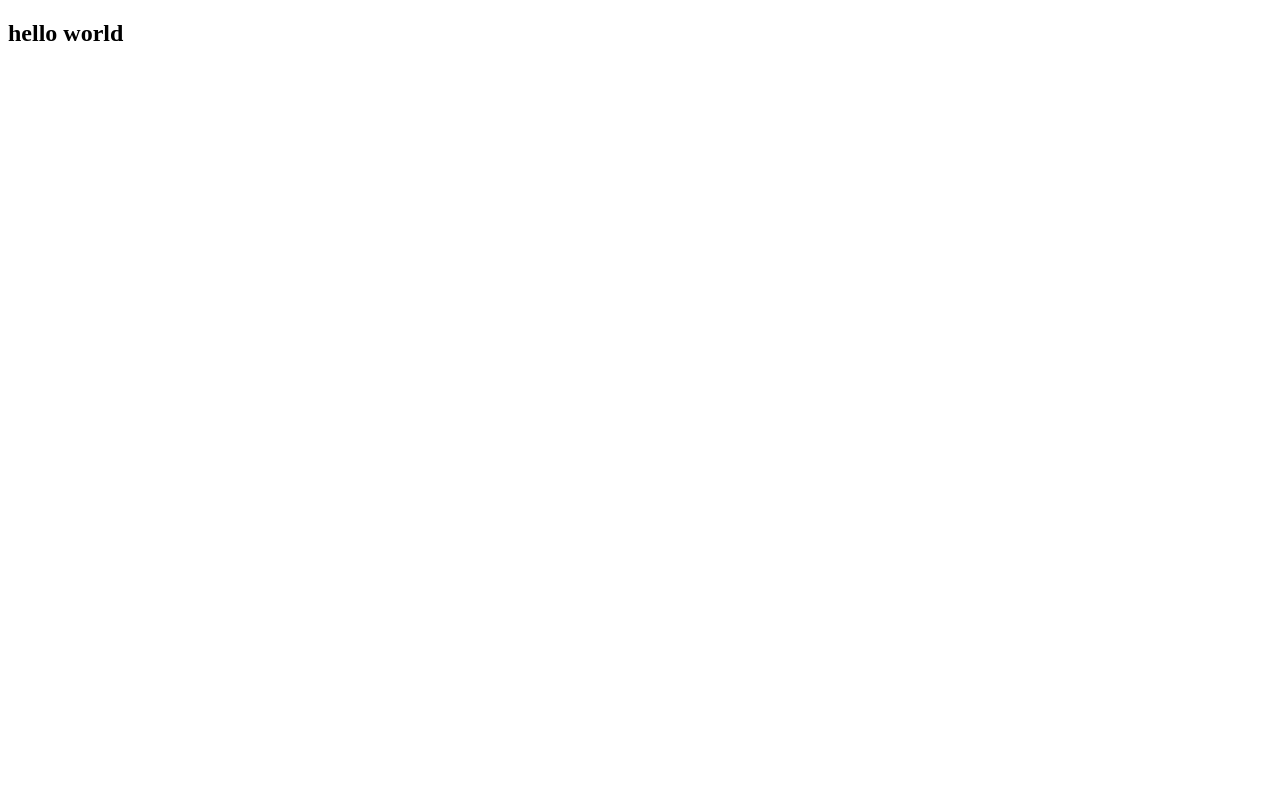
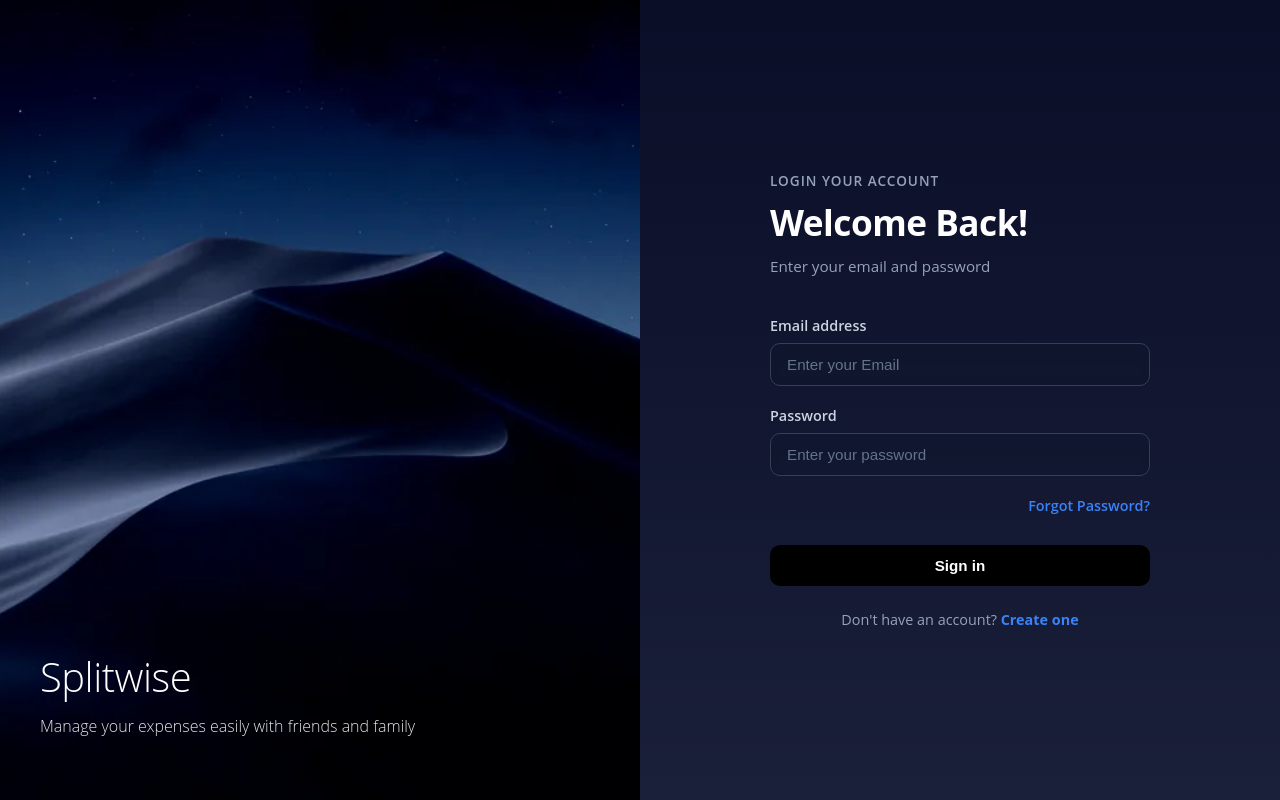
Before and after one commit to abhishekodiya01/Splitwise-App, a plain HTML site: page login.html in a window 1280 px wide. Drawn offline with Linux system fonts and the light colour scheme.

Commit message:
login Done

```diff
--- a/login.html
+++ b/login.html
@@ -3,11 +3,55 @@
 <head>
     <meta charset="UTF-8">
     <meta name="viewport" content="width=device-width, initial-scale=1.0">
-    <title>splitwise App</title>
+    <title>Splitwise — Login</title>
+    <link rel="stylesheet" href="style.css">
+    <link rel="preconnect" href="https://fonts.googleapis.com">
+    <link rel="preconnect" href="https://fonts.gstatic.com" crossorigin>
+    <link href="Data/login.webp" rel="stylesheet">
 </head>
 <body>
+    <div class="login-container">
+        <!-- Left Section Image -->
+        <section class="login-left">
+            <div class="background-image">
+                <img src="Data/login.webp" alt="Background">
+            </div>
+            <div class="left-content">
+                <h2>Splitwise</h2>
+                <p>Manage your expenses easily with friends and family</p>
+            </div>
+        </section>
 
-    <h2>hello world</h2>
+        <!-- Right Section Form -->
+        <section class="login-right">
+            <div class="login-form-wrapper">
+                <div class="login-header">
+                    <p class="login-label">Login your account</p>
+                    <h1>Welcome Back!</h1>
+                    <p class="login-subtitle">Enter your email and password</p>
+                </div>
 
+                <form class="login-form" action="#" method="post">
+                    <div class="form-group">
+                        <label for="email">Email address</label>
+                        <input id="email" name="email" type="email" placeholder="Enter your Email" required>
+                    </div>
+
+                    <div class="form-group">
+                        <label for="password">Password</label>
+                        <input id="password" name="password" type="password" placeholder="Enter your password" required>
+                    </div>
+
+                    <a href="#" class="forgot-password">Forgot Password?</a>
+
+                    <button type="submit" class="btn-signin">Sign in</button>
+                </form>
+
+                <div class="signup-link">
+                    Don't have an account? <a href="#">Create one</a>
+                </div>
+            </div>
+        </section>
+    </div>
 </body>
 </html>
--- a/style.css
+++ b/style.css
@@ -0,0 +1,238 @@
+* {
+    margin: 0;
+    padding: 0;
+    box-sizing: border-box;
+}
+
+body {
+    font-family: 'Open Sans', system-ui, -apple-system, BlinkMacSystemFont, 'Segoe UI', sans-serif;
+    color: #0f172a;
+}
+
+.login-container {
+    display: flex;
+    min-height: 100vh;
+    background: linear-gradient(135deg, #0f172a 0%, #1e3a8a 100%);
+}
+
+/* LEFT SECTION */
+.login-left {
+    flex: 1;
+    position: relative;
+    display: flex;
+    flex-direction: column;
+    justify-content: flex-end;
+    padding: 60px 40px;
+    overflow: hidden;
+}
+
+.background-image {
+    position: absolute;
+    top: 0;
+    left: 0;
+    width: 100%;
+    height: 100%;
+    z-index: 1;
+}
+
+.background-image img {
+    width: 100%;
+    height: 100%;
+    object-fit: cover;
+}
+
+.left-content {
+    position: relative;
+    z-index: 2;
+    color: white;
+}
+
+.left-content h2 {
+    font-size: 2.5rem;
+    font-weight: 300;
+    margin-bottom: 10px;
+    letter-spacing: -0.5px;
+}
+
+.left-content p {
+    font-size: 1rem;
+    font-weight: 300;
+    opacity: 0.9;
+    line-height: 1.6;
+}
+
+/* RIGHT SECTION */
+.login-right {
+    flex: 1;
+    display: flex;
+    align-items: center;
+    justify-content: center;
+    padding: 60px 40px;
+    background: linear-gradient(180deg, #0a0e27 0%, #1a1f3a 100%);
+}
+
+.login-form-wrapper {
+    width: 100%;
+    max-width: 380px;
+}
+
+.login-header {
+    margin-bottom: 40px;
+}
+
+.login-label {
+    font-size: 0.85rem;
+    color: #94a3b8;
+    text-transform: uppercase;
+    letter-spacing: 1px;
+    font-weight: 600;
+    margin-bottom: 8px;
+    display: block;
+}
+
+.login-header h1 {
+    font-size: 2.2rem;
+    color: white;
+    font-weight: 700;
+    margin-bottom: 10px;
+    letter-spacing: -0.5px;
+}
+
+.login-subtitle {
+    font-size: 0.95rem;
+    color: #94a3b8;
+    font-weight: 400;
+}
+
+/* FORM STYLING */
+.login-form {
+    display: flex;
+    flex-direction: column;
+    gap: 20px;
+}
+
+.form-group {
+    display: flex;
+    flex-direction: column;
+    gap: 8px;
+}
+
+.form-group label {
+    font-size: 0.9rem;
+    color: #cbd5e1;
+    font-weight: 600;
+}
+
+.form-group input {
+    padding: 12px 16px;
+    border: 1px solid #334155;
+    border-radius: 10px;
+    background: rgba(15, 23, 42, 0.5);
+    color: white;
+    font-size: 0.95rem;
+    transition: all 0.3s ease;
+    backdrop-filter: blur(4px);
+}
+
+.form-group input::placeholder {
+    color: #64748b;
+}
+
+.form-group input:focus {
+    outline: none;
+    border-color: #3b82f6;
+    background: rgba(15, 23, 42, 0.8);
+    box-shadow: 0 0 0 3px rgba(59, 130, 246, 0.1);
+}
+
+/* FORGOT PASSWORD */
+.forgot-password {
+    color: #3b82f6;
+    text-decoration: none;
+    font-size: 0.9rem;
+    font-weight: 600;
+    align-self: flex-end;
+    transition: color 0.3s ease;
+}
+
+.forgot-password:hover {
+    color: #60a5fa;
+    text-decoration: underline;
+}
+
+/* SIGN IN BUTTON */
+.btn-signin {
+    padding: 12px 16px;
+    background: #000000;
+    color: white;
+    border: none;
+    border-radius: 10px;
+    font-size: 0.95rem;
+    font-weight: 700;
+    cursor: pointer;
+    transition: all 0.3s ease;
+    margin-top: 10px;
+}
+
+.btn-signin:hover {
+    background: #1f2937;
+    transform: translateY(-2px);
+    box-shadow: 0 8px 20px rgba(0, 0, 0, 0.3);
+}
+
+/* SIGNUP LINK */
+.signup-link {
+    text-align: center;
+    margin-top: 24px;
+    font-size: 0.9rem;
+    color: #94a3b8;
+}
+
+.signup-link a {
+    color: #3b82f6;
+    text-decoration: none;
+    font-weight: 700;
+    transition: color 0.3s ease;
+}
+
+.signup-link a:hover {
+    color: #60a5fa;
+}
+
+/* RESPONSIVE DESIGN */
+@media (max-width: 1024px) {
+    .login-left {
+        display: none;
+    }
+
+    .login-container {
+        display: flex;
+        justify-content: center;
+        align-items: center;
+    }
+
+    .login-right {
+        flex: 1;
+        min-height: 100vh;
+    }
+}
+
+@media (max-width: 640px) {
+    .login-right {
+        padding: 40px 20px;
+    }
+
+    .login-form-wrapper {
+        max-width: 100%;
+    }
+
+    .login-header h1 {
+        font-size: 1.8rem;
+    }
+
+    .form-group input,
+    .btn-signin {
+        padding: 10px 12px;
+        font-size: 0.9rem;
+    }
+}
```
Also changed, not shown: Data/login.webp (added).
